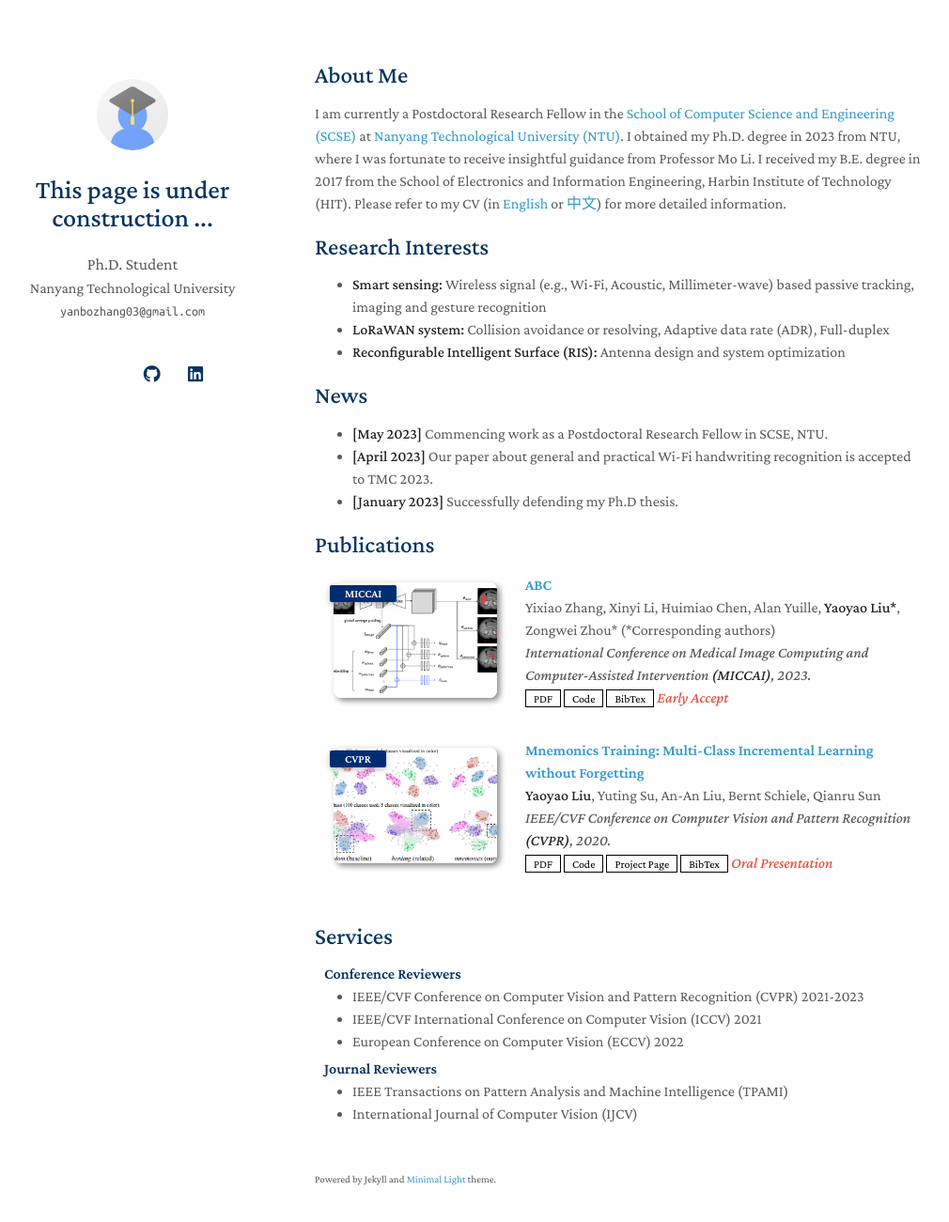
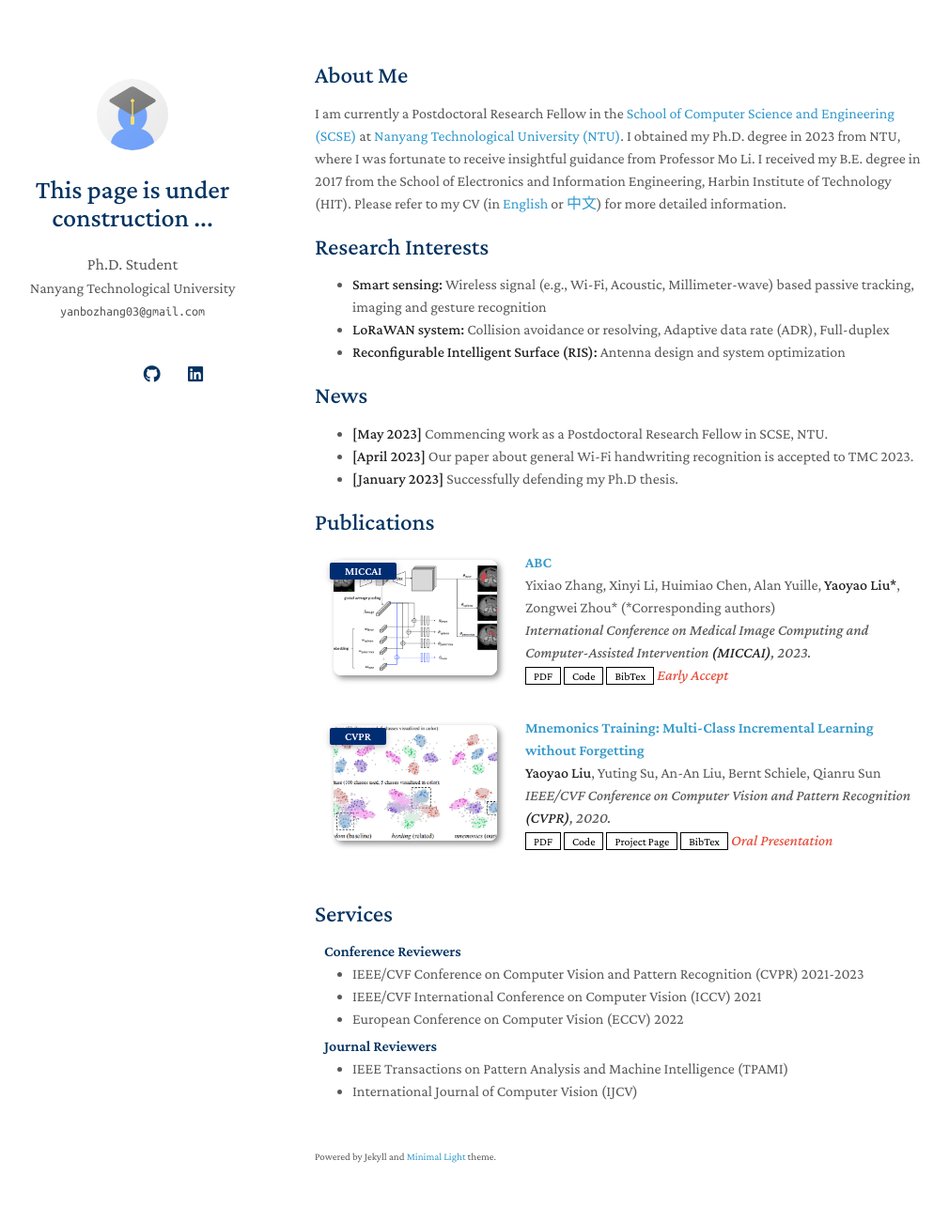
Before and after one commit to yanbozhang003/yanbozhang003.github.io, a Jekyll site: the page built from index.md, in a window 1280 px wide and 1336 px high. Shown: the top 1301 px of the window at 94% size, without its empty margins (135-1145 px from the left). Built offline with Jekyll 4.4.1, drawn with Linux system fonts in a browser that asks for light colours; nearby versions of some CDN libraries; a style sheet for code colours, icons or effects is not loaded; our own code applies the rules of GitHub Pages for plain Markdown files.

Commit message:
Update index.md

```diff
--- a/index.md
+++ b/index.md
@@ -17,7 +17,7 @@ Please refer to my CV (in [English](./assets/files/CV/CV_Yanbo_English.pdf) or [
 
 ## News
 - **[May 2023]** Commencing work as a Postdoctoral Research Fellow in SCSE, NTU.
-- **[April 2023]** Our paper about general and practical Wi-Fi handwriting recognition is accepted to TMC 2023.
+- **[April 2023]** Our paper about general Wi-Fi handwriting recognition is accepted to TMC 2023.
 - **[January 2023]** Successfully defending my Ph.D thesis.
 
 {% include_relative _includes/publications.md %}
```
